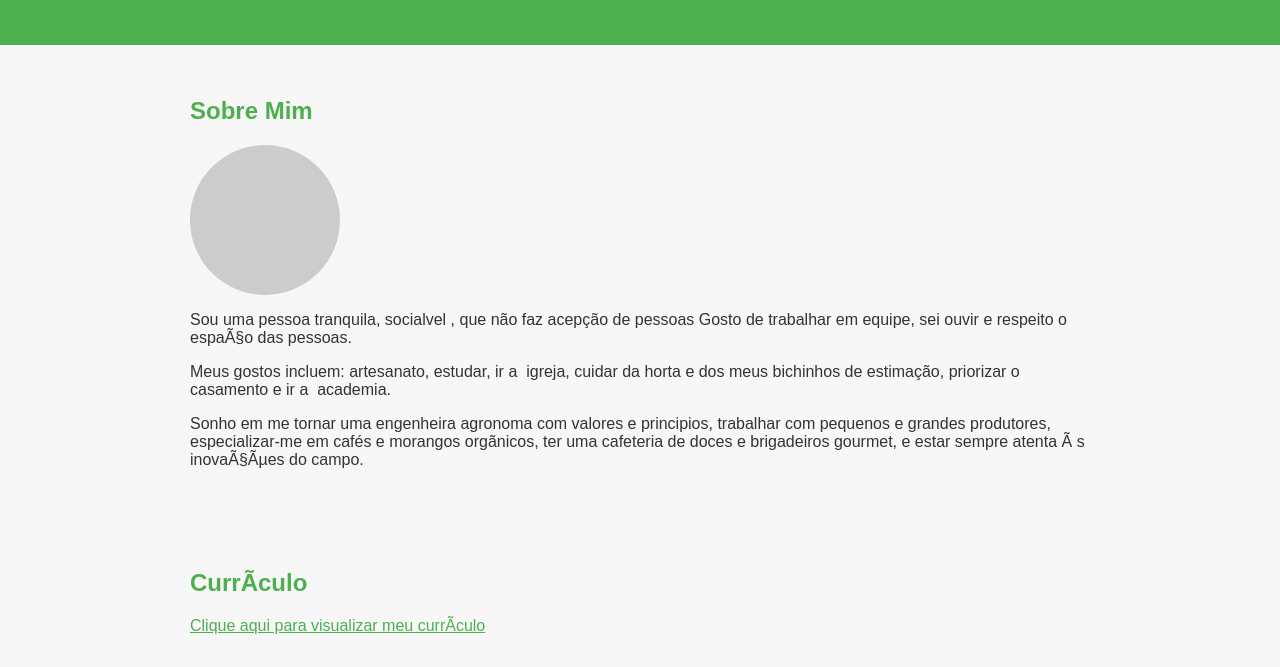
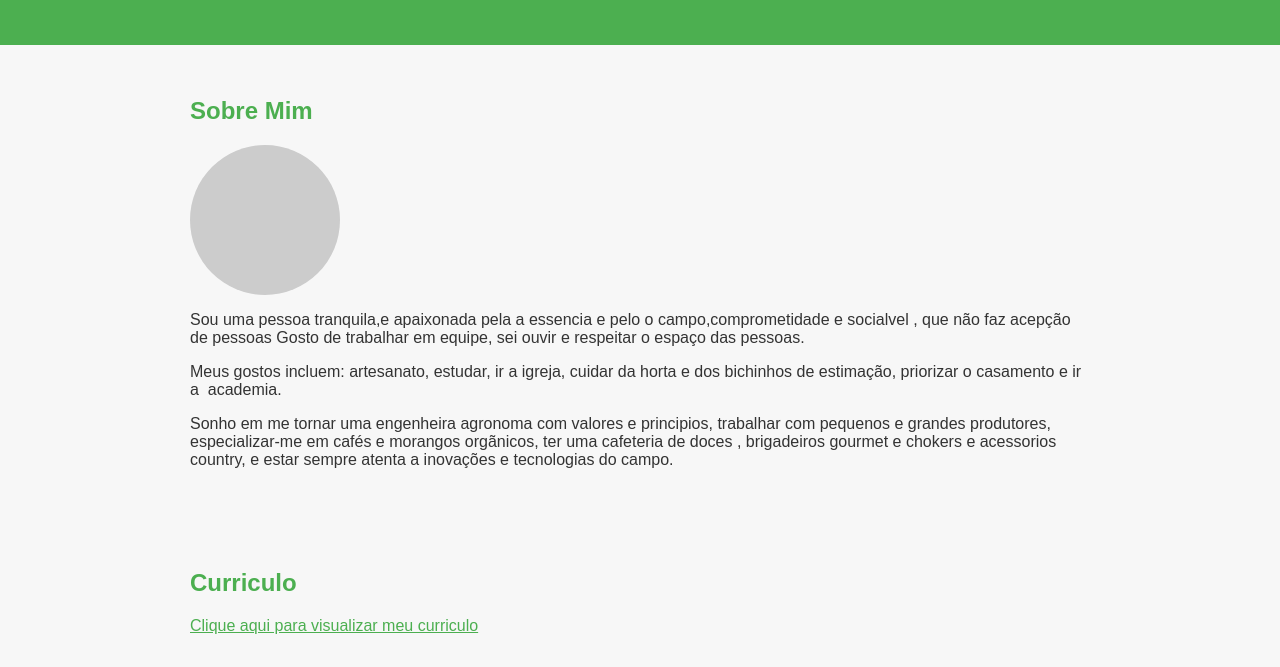
Before and after one commit to isadorajacqueline/isadorajacqueline.github.io, a plain HTML site: page index.html in a window 1280 px wide. Shown: the part 133-800 px from the top of the page. Drawn offline with Linux system fonts and the light colour scheme.

Commit message:
Update index.html

```diff
--- a/index.html
+++ b/index.html
@@ -22,17 +22,17 @@
   <section>
     <div class="content">
       <h2>Sobre Mim</h2>
-      <div class="foto"><!-- EspaÃ§o para sua foto --></div>
-      <p>Sou uma pessoa tranquila, socialvel , que não faz acepção de pessoas
-           Gosto de trabalhar em equipe, sei ouvir e respeito o espaÃ§o das pessoas.</p>
-      <p>Meus gostos incluem: artesanato, estudar, ir a  igreja, cuidar da horta e dos meus bichinhos de estimação, priorizar o casamento e ir a  academia.</p>
-      <p>Sonho em me tornar uma engenheira agronoma com valores e principios, trabalhar com pequenos e grandes produtores, especializar-me em cafés e morangos orgãnicos, ter uma cafeteria de doces e brigadeiros gourmet, e estar sempre atenta Ã s inovaÃ§Ãµes do campo.</p>
+      <div class="foto"><!-- Espaço para sua foto --></div>
+      <p>Sou uma pessoa tranquila,e apaixonada pela a essencia e pelo o campo,comprometidade e socialvel , que não faz acepção de pessoas
+           Gosto de trabalhar em equipe, sei ouvir e respeitar o espaço das pessoas.</p>
+      <p>Meus gostos incluem: artesanato, estudar, ir a igreja, cuidar da horta e dos bichinhos de estimação, priorizar o casamento e ir a  academia.</p>
+      <p>Sonho em me tornar uma engenheira agronoma com valores e principios, trabalhar com pequenos e grandes produtores, especializar-me em cafés e morangos orgãnicos, ter uma cafeteria de doces , brigadeiros gourmet e chokers e acessorios country, e estar sempre atenta a inovações e tecnologias  do campo.</p>
     </div>
   </section>
   <section>
     <div class="content">
-      <h2>CurrÃ­culo</h2>
-      <p><a href="curriculo-isadora.pdf" target="_blank">Clique aqui para visualizar meu currÃ­culo</a></p>
+      <h2>Curriculo</h2>
+      <p><a href="curriculo-isadora.pdf" target="_blank">Clique aqui para visualizar meu curriculo</a></p>
     </div>
   </section>
   <section>
```
